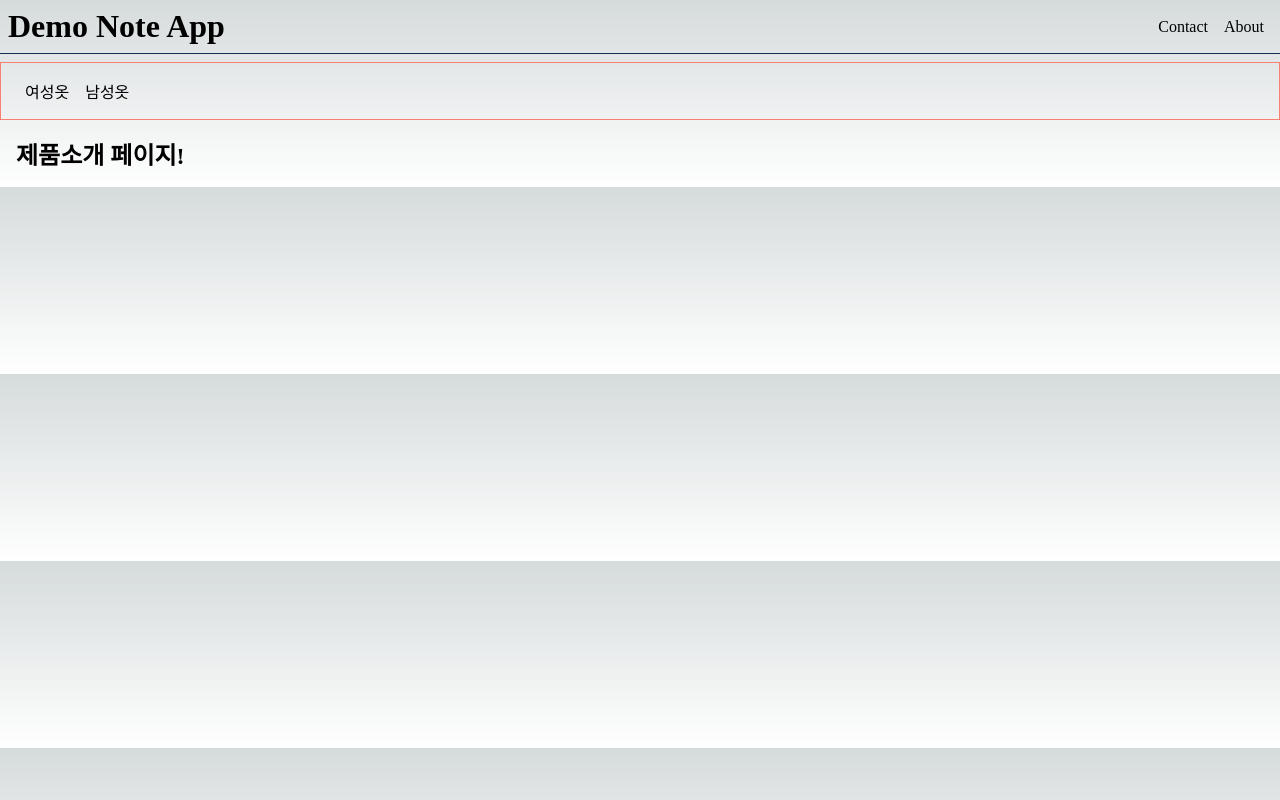
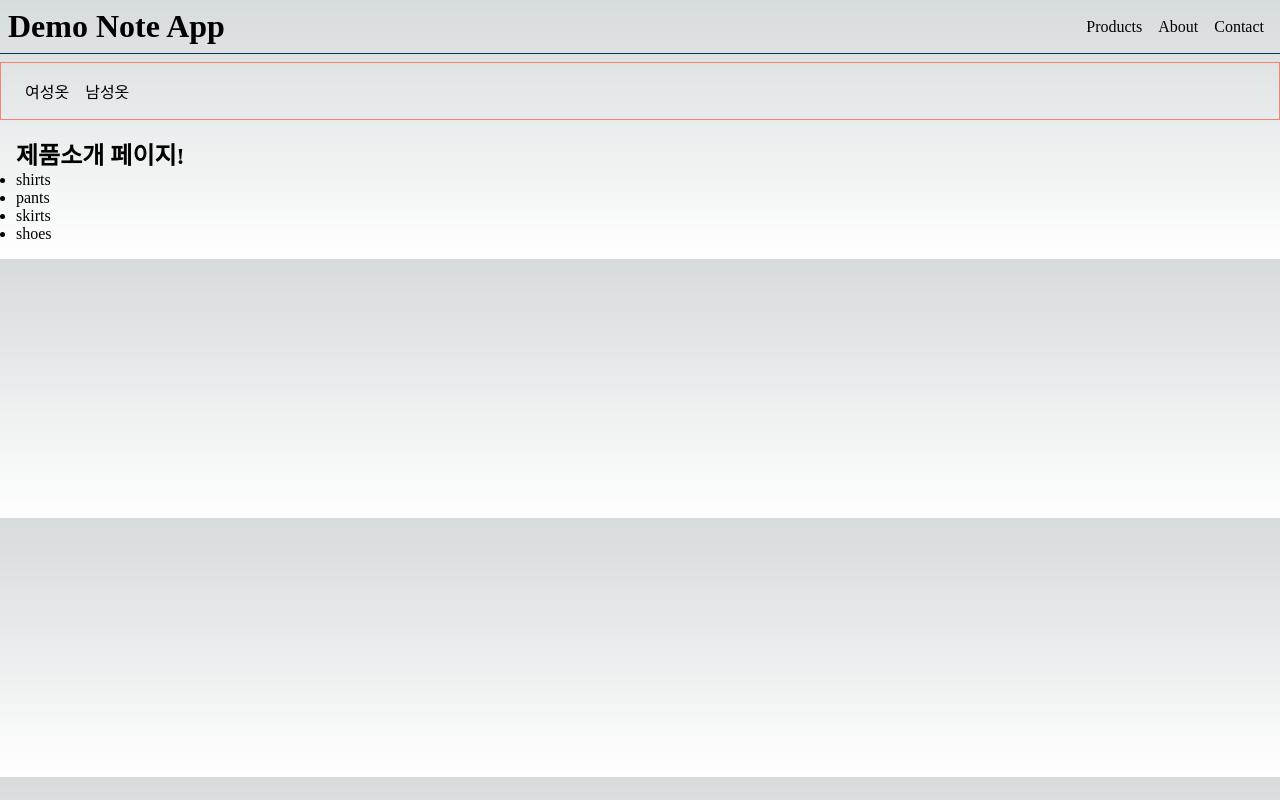
Before and after one commit to dglee0517/Next.JsNote, a Next.js app in the folder note/: page /products in a window 1280 px wide. Built offline with nearby package versions, Linux system fonts and the light colour scheme.

Commit message:
Link 사용법
Next.js에서 각 페이지로 링크를 하는 방법 배우기

```diff
--- a/note/src/app/layout.tsx
+++ b/note/src/app/layout.tsx
@@ -1,5 +1,6 @@
 import './globals.css'
 import styles from './layout.module.css';
+import Link from "next/link";
 export default function RootLayout({
                                        children,
                                    }: {
@@ -16,8 +17,9 @@
         <header className={styles.header}>
             <h1>Demo Note App</h1>
             <nav className={styles.nav}>
-                <a href="">Contact</a>
-                <a href="">About</a>
+                <Link href="/products">Products</Link>
+                <Link href="/about">About</Link>
+                <Link href="/contact">Contact</Link>
             </nav>
         </header>
         {children}
--- a/note/src/app/products/[slug]/page.tsx
+++ b/note/src/app/products/[slug]/page.tsx
@@ -10,7 +10,10 @@
     if(params.slug ==='nothing'){
         notFound();
     }
-    return <h1>{params.slug} 제품 설명 페이지!</h1>;
+    return (
+        <h1>{params.slug} 제품 설명 페이지!</h1>
+    );
+
 }
 // 페이지 미리 만들어 두기
 export function generateStaticParams(){
--- a/note/src/app/products/layout.tsx
+++ b/note/src/app/products/layout.tsx
@@ -1,4 +1,5 @@
 import styles from './layout.module.css';
+import Link from "next/link";
 
 export default function ProductsLayout({
                                        children,
@@ -8,8 +9,8 @@
     return (
         <>
             <nav className={styles.nav}>
-                <a href="">여성옷</a>
-                <a href="">남성옷</a>
+                <Link href="/products/women">여성옷</Link>
+                <Link href="/products/man">남성옷</Link>
             </nav>
             <section className={styles.product}>
                 {children}
--- a/note/src/app/products/page.tsx
+++ b/note/src/app/products/page.tsx
@@ -1,3 +1,16 @@
-export default function ProductsPage(){
-    return <h1>제품소개 페이지!</h1>;
+import React from "react";
+import Link from "next/link";
+
+const products = ['shirts', 'pants', 'skirts', 'shoes'];
+export default function ProductsPage() {
+    return (
+        <>
+            <h1>제품소개 페이지!</h1>
+            <ul>
+                {products.map((product, index) => <li key={index}>
+                    <Link href={`/products/${product}`}>{product}</Link>
+                </li>)}
+            </ul>
+        </>
+    );
 }
```
